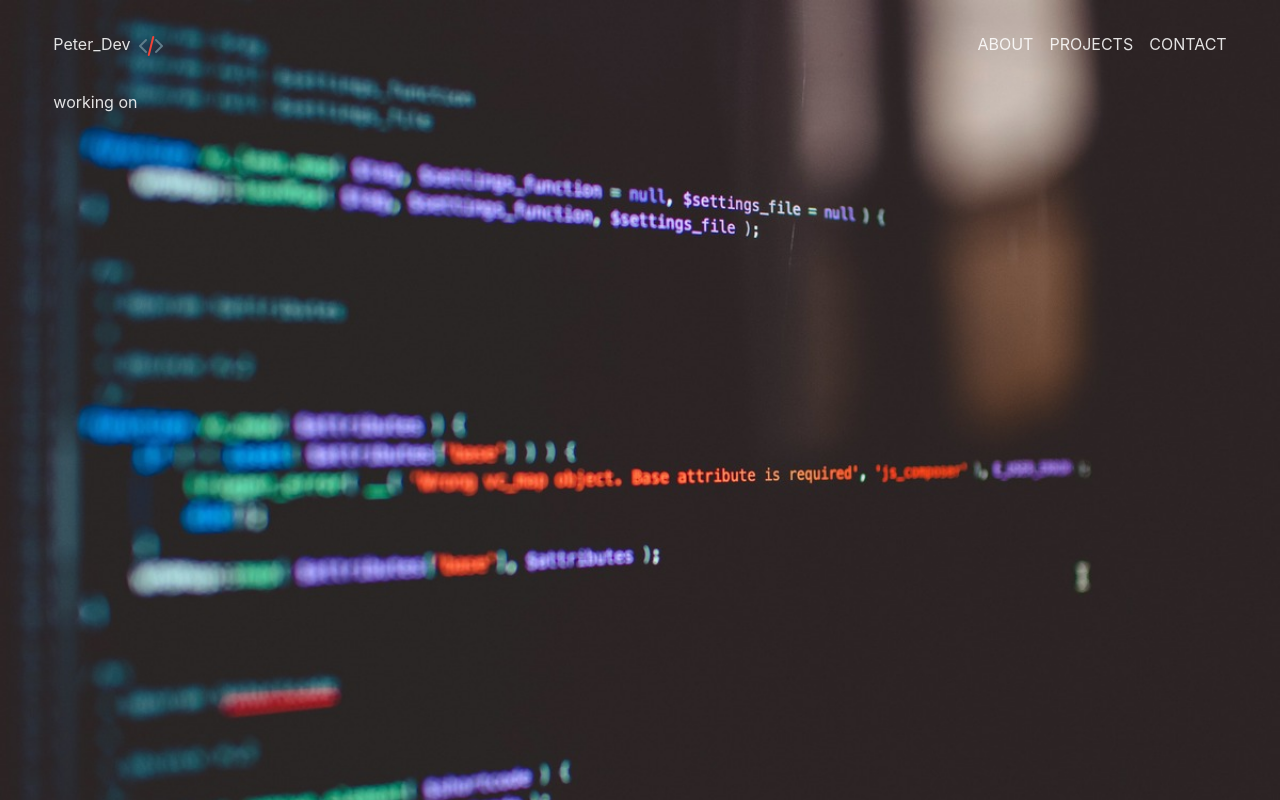
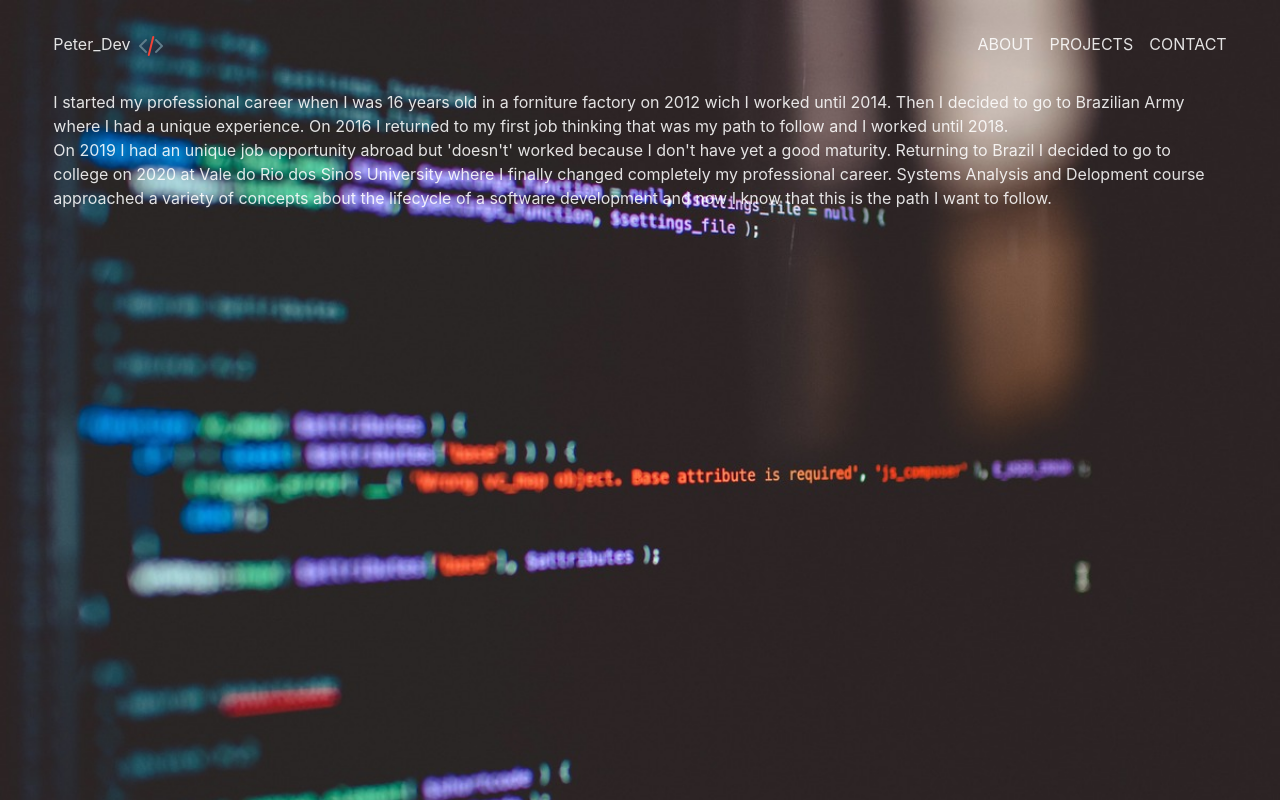
Before and after one commit to pedrolinck/peter-dev, a React (Vite) app: page /About in a window 1280 px wide. Built offline with nearby package versions, Linux system fonts and the light colour scheme.

Commit message:
adding context to about section

```diff
--- a/src/pages/About.jsx
+++ b/src/pages/About.jsx
@@ -1,6 +1,11 @@
+/* eslint-disable react/no-unescaped-entities */
 
 export default function AboutPage(){
   return (
-    <h1>working on</h1>
+    <h1>
+      I started my professional career when I was 16 years old in a forniture factory on 2012 wich I worked until 2014. Then I decided to go to Brazilian Army where I had a unique experience. On 2016 I returned to my first job thinking that was my path to follow and I worked until 2018.<br />
+      On 2019 I had an unique job opportunity abroad but &apos;doesn't&apos; worked because I don't have yet a good maturity.
+      Returning to Brazil I decided to go to college on 2020 at Vale do Rio dos Sinos University where I finally changed completely my professional career. Systems Analysis and Delopment course approached a variety of concepts about the lifecycle of a software development and now I know that this is the path I want to follow.
+    </h1>
   )
 }
```
